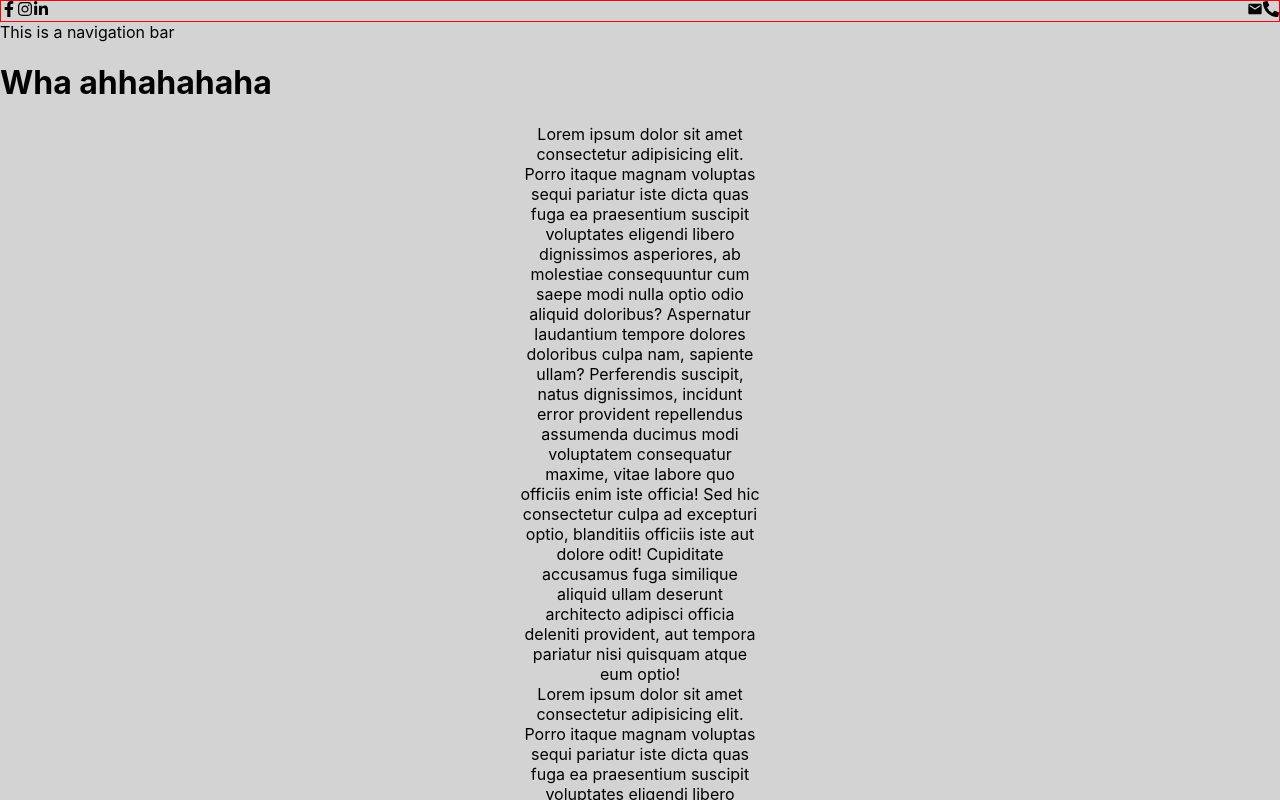
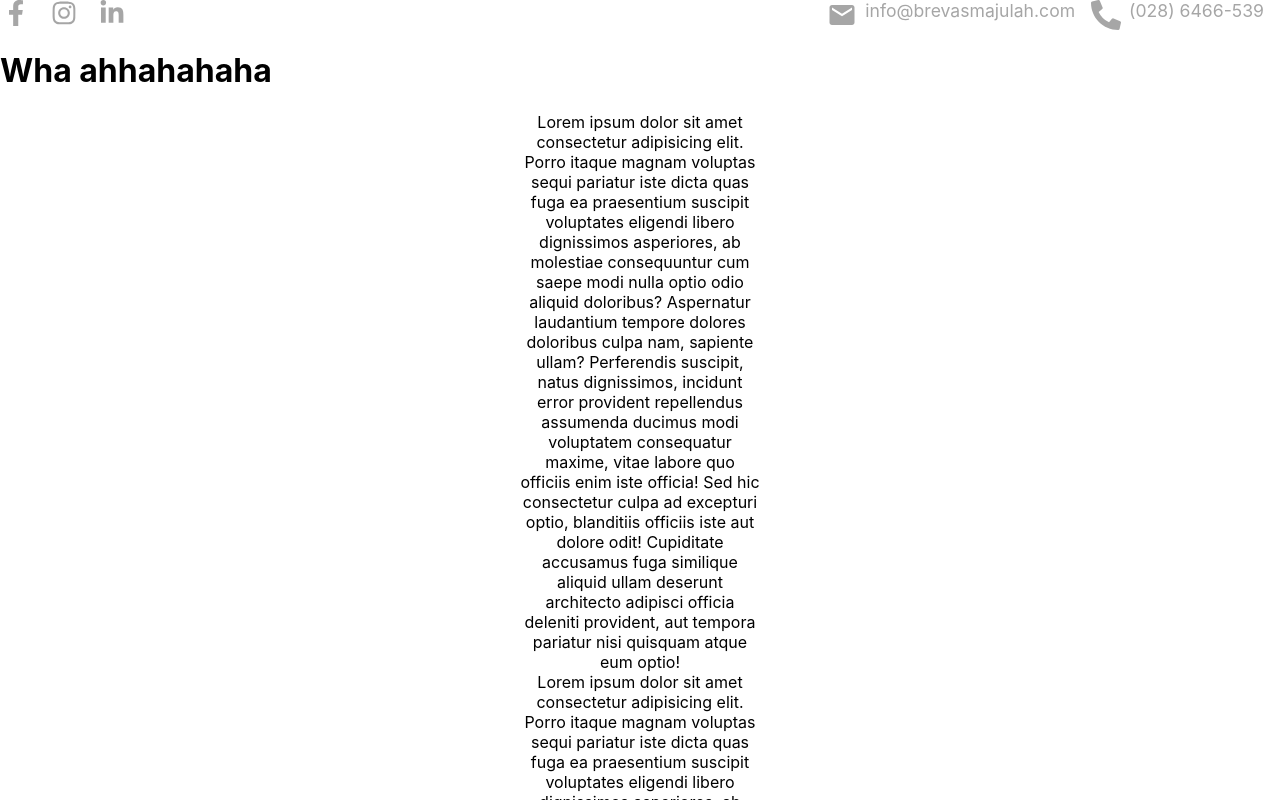
Before and after one commit to AngheloAmir/amir-company-test-1, a Next.js app: page / in a window 1280 px wide. Shown: the top 800 px of the page. Built offline with nearby package versions, Linux system fonts and the light colour scheme.

Commit message:
0.2 top page completed

```diff
--- /dev/null
+++ b/appdata/main.json
@@ -0,0 +1,16 @@
+{
+    "toppage": {
+        "links": {
+            "facebook":  "https://facebook.com",
+            "instagram": "https://instagram.com",
+            "linkedin":  "https://linkedin.com"
+        },
+        "contacts": {
+            "email"          :"info@brevasmajulah.com",
+            "emailtext"      :"info@brevasmajulah.com",
+            "phone"          :"0286466539",
+            "phonestext"     :"(028) 6466-539"
+        }
+    }
+
+}
--- a/components/brevasmajulah/TopPage/Contacts.tsx
+++ b/components/brevasmajulah/TopPage/Contacts.tsx
@@ -1,13 +1,22 @@
 import { TopPageContactLinks } from './interface';
-
 import { FaPhoneAlt } from 'react-icons/fa';
 import { MdMail } from 'react-icons/md';
+import styles from './toppage.module.scss';
 
+/**
+ * A component that is part of the TopPage.tsx. This component appears in the rightside of the screen
+ */
 export default function Contacts(props :TopPageContactLinks) {
     return (
-        <div>
-            <MdMail />
-            <FaPhoneAlt />
+        <div className={styles.contactsContainer}>
+            <div className={styles.item}>
+                <MdMail className={styles.icon}/>
+                <p> {props.emailtext} </p>
+            </div>
+            <div className={styles.item}>
+                <FaPhoneAlt className={styles.icon}/>
+                <p> {props.phonestext} </p>
+            </div>
         </div>
     )
 }
--- a/components/brevasmajulah/TopPage/Social.tsx
+++ b/components/brevasmajulah/TopPage/Social.tsx
@@ -4,23 +4,22 @@ import {
     FaFacebookF,
     FaLinkedinIn,
 } from 'react-icons/fa';
-
+import styles from './toppage.module.scss';
 
 /**
  * A component that is part of the TopPage.tsx. This component appears in the leftside of the screen
- *
  */
 export default function Social(props :TopPageSocialLinks) {
     return (
-        <div>
+        <div className={styles.socialContainer}>
             <a href={props.facebook}>
-                <FaFacebookF />
+                <FaFacebookF className={styles.socialButtons} />
             </a>
             <a href={props.instagram}>
-                <FaInstagram />
+                <FaInstagram className={styles.socialButtons} />
             </a>
             <a href={props.linkedin}>
-                <FaLinkedinIn />
+                <FaLinkedinIn className={styles.socialButtons}/>
             </a>
         </div>
     )
--- a/components/brevasmajulah/TopPage/interface.tsx
+++ b/components/brevasmajulah/TopPage/interface.tsx
@@ -12,6 +12,6 @@ export interface TopPageSocialLinks {
 export interface TopPageContactLinks {
     email?          :string;
     emailtext?      :string;
-    phone?          :number;
+    phone?          :number | string;
     phonestext?     :string;
 }
--- a/components/brevasmajulah/TopPage/toppage.module.scss
+++ b/components/brevasmajulah/TopPage/toppage.module.scss
@@ -1,6 +1,61 @@
+$socialcolor: rgba(166, 166, 166, 1);
+$socialcolorhover: rgb(23, 179, 231);
+
 .container {
-    border: 1px solid red;
-
     display: flex;
     justify-content: space-between;
+
+    .socialContainer {
+        display: flex;
+        justify-content: space-between;
+        width: 128px;
+
+        a {
+            padding: 0 0.2rem;
+            :hover {
+                color: $socialcolorhover;
+                cursor: pointer;
+            }
+        }
+
+        .socialButtons {
+            color: $socialcolor;
+            width:  26px;
+            height: 26px;
+        }
+    }
+
+    .contactsContainer {
+        display: flex;
+        justify-content: space-between;
+
+        .item {
+            display: flex;
+            margin-right: 1rem;
+
+            :last-child {
+                margin-right: 0;
+            }
+
+            .icon {
+                color: $socialcolor;
+                width:  30px;
+                height: 30px;
+            }
+
+            p {
+                color: $socialcolor;
+                display: inline;
+                font-size: 1.1rem;
+                margin: 0rem;
+                padding-left: 0.5rem;
+            }
+
+            p:hover {
+                color: $socialcolorhover;
+                cursor: pointer;
+                text-decoration: underline;
+            }
+        }
+    }
 }
--- a/components/navigationbar/index.tsx
+++ b/components/navigationbar/index.tsx
@@ -1,10 +1,15 @@
 import TopPage from '../brevasmajulah/TopPage/TopPage';
+import mainjson from '../../appdata/main.json';
 
-export default function NavigaationBar() {
+export default function NavigationBar() {
     return (
         <div>
-            <TopPage />
-            This is a navigation bar
+            <TopPage
+                {...mainjson.toppage}
+            />
+            <nav>
+
+            </nav>
         </div>
     )
 }
--- a/styles/globals.css
+++ b/styles/globals.css
@@ -4,13 +4,6 @@ body {
   margin: 0;
   font-family: -apple-system, BlinkMacSystemFont, Segoe UI, Roboto, Oxygen, Ubuntu, Cantarell, Fira Sans, Droid Sans, Helvetica Neue, sans-serif;
 }
-@media (min-width: 980px) {
-  html,
-body {
-    background-color: lightgray;
-  }
-}
-
 a {
   color: inherit;
   text-decoration: none;
--- a/styles/globals.scss
+++ b/styles/globals.scss
@@ -6,7 +6,7 @@ body {
     Ubuntu, Cantarell, Fira Sans, Droid Sans, Helvetica Neue, sans-serif;
 
   @media(min-width: 980px) {
-    background-color: lightgray;
+
   }
 }
 
```
Also changed, not shown: components/brevasmajulah/TopPage/TopPage.tsx (+14 -13 lines), appdata/home.json (deleted), 1 other file (tests, documents, lock files or other folders).
